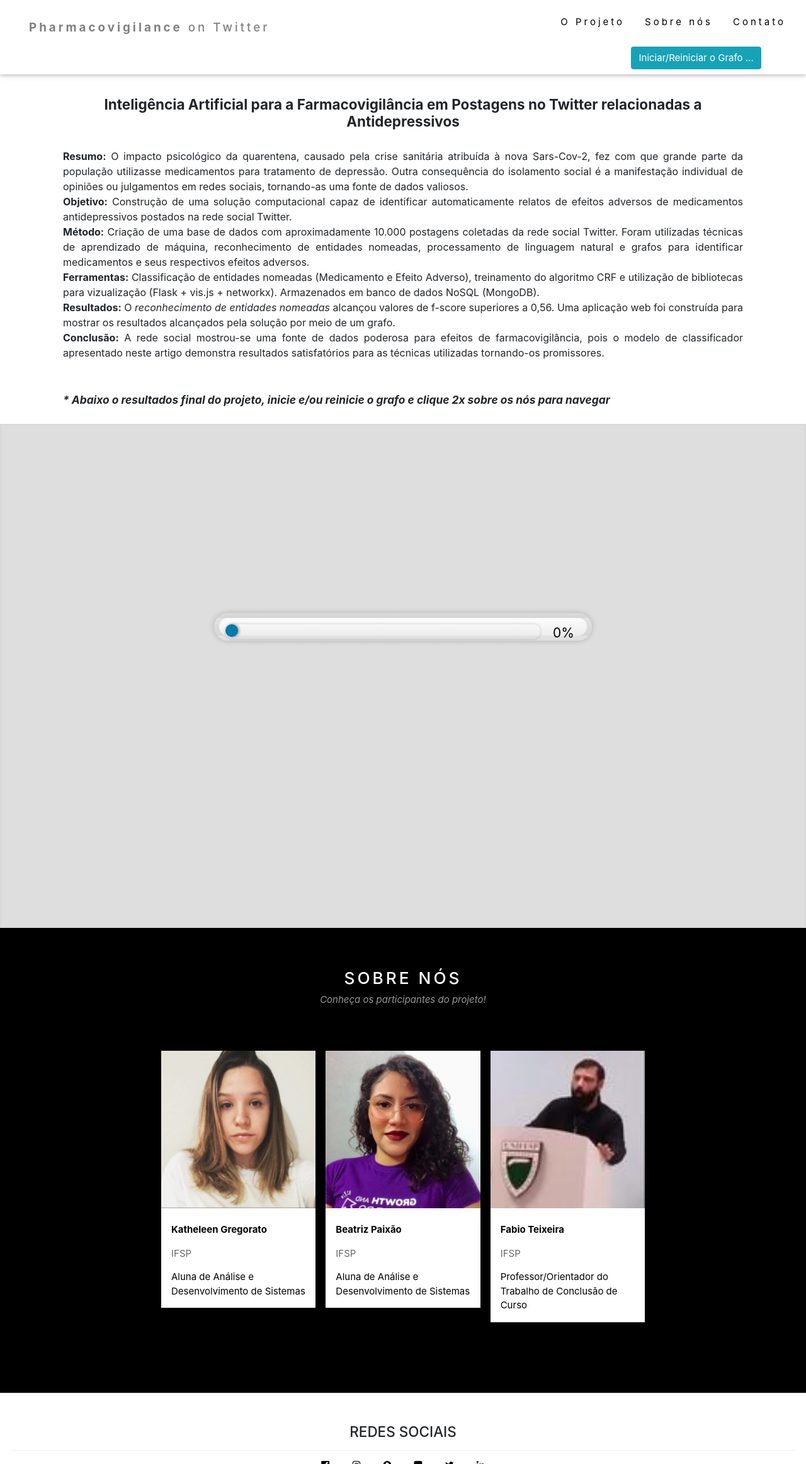
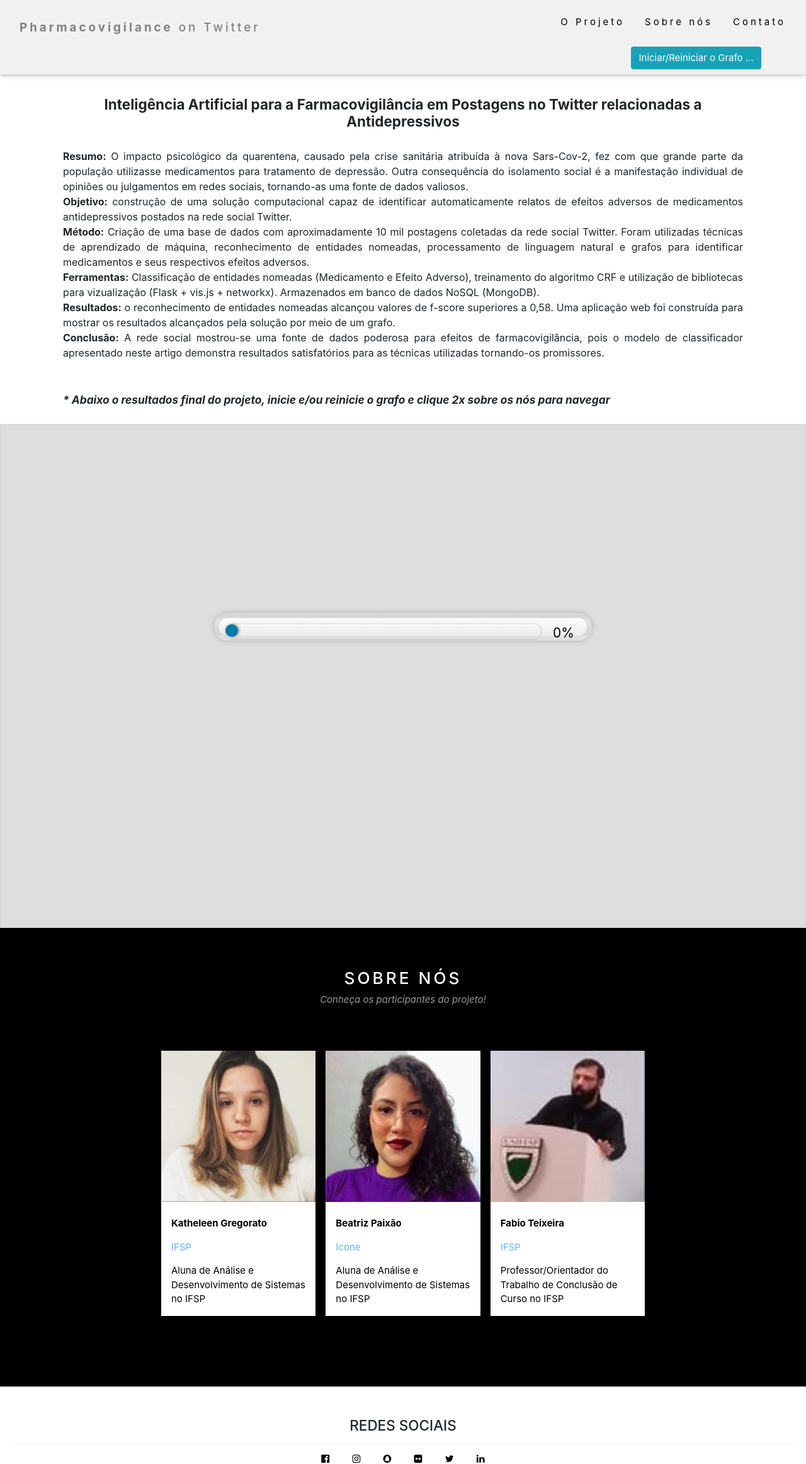
Before and after one commit to Pharmacovigilance-on-Twitter/adr-ner-visualization, a Flask app: page / in a window 1280 px wide. Shown: the top 2324 px of the page at 63% size. Run offline with Flask 2, Linux system fonts and the light colour scheme; some libraries are stand-ins or nearby versions; some web fonts are replaced.

Commit message:
update 21-08 3.0

```diff
--- a/templates/layouts/index.html
+++ b/templates/layouts/index.html
@@ -29,7 +29,7 @@
 <body>
    <!-- Navbar (sit on top) -->
       <div class="w3-top">
-        <div class="w3-bar w3-white w3-wide w3-padding w3-card" >
+        <div class="w3-bar w3-light-grey w3-wide w3-padding w3-card" >
           <a href="#top" id="banner"><h5><b>Pharmacovigilance</b> on Twitter</a></h5>
           <!-- Float links to the right. Hide them on small screens -->
           <div class="w3-right w3-hide-small">
@@ -54,13 +54,10 @@
           </div>
 
           <div>
-          <p style="text-align: justify; margin: 30px 100px 25px 100px; font-size: 12pt;">
-            <b>Resumo:</b>  O impacto psicológico da quarentena, causado pela crise sanitária atribuída à nova Sars-Cov-2, fez com que grande parte da população utilizasse medicamentos para tratamento de depressão. Outra consequência do isolamento social é a manifestação individual de opiniões ou julgamentos em redes sociais, tornando-as uma fonte de dados valiosos.
-            <br><b>Objetivo:</b>  Construção de uma solução computacional capaz de identificar automaticamente relatos de efeitos adversos de medicamentos antidepressivos postados na rede social Twitter.
-            <br><b>Método:</b>  Criação de uma base de dados com aproximadamente 10.000 postagens coletadas da rede social Twitter. Foram utilizadas técnicas de aprendizado de máquina, reconhecimento de entidades nomeadas, processamento de linguagem natural e grafos para identificar medicamentos e seus respectivos efeitos adversos.
-            <br> <b>Ferramentas:</b> Classificação de entidades nomeadas (Medicamento e Efeito Adverso), treinamento do algoritmo CRF e utilização de bibliotecas para vizualização (Flask + vis.js + networkx). Armazenados em banco de dados NoSQL (MongoDB).
-            <br><b>Resultados:</b>  O <i>reconhecimento de entidades nomeadas</i> alcançou valores de f-score superiores a 0,56. Uma aplicação web foi construída para mostrar os resultados alcançados pela solução por meio de um grafo.
-            <br><b>Conclusão:</b>  A rede social mostrou-se uma fonte de dados poderosa para efeitos de farmacovigilância, pois o modelo de classificador apresentado neste artigo demonstra resultados satisfatórios para as técnicas utilizadas tornando-os promissores.
+            <p style="text-align: justify; margin: 30px 100px 25px 100px; font-size: 12pt;">
+              <b>Resumo:</b> O impacto psicológico da quarentena, causado pela crise sanitária atribuída à nova Sars-Cov-2, fez com que grande parte da população utilizasse medicamentos para tratamento de depressão. Outra consequência do isolamento social é a manifestação individual de opiniões ou julgamentos em redes sociais, tornando-as uma fonte de dados valiosos. <br><b>Objetivo:</b> construção de uma solução computacional capaz de identificar automaticamente relatos de efeitos adversos de medicamentos antidepressivos postados na rede social Twitter. <br><b>Método:</b> Criação de uma base de dados com aproximadamente 10 mil postagens coletadas da rede social Twitter. Foram utilizadas técnicas de aprendizado de máquina, reconhecimento de entidades nomeadas, processamento de linguagem natural e grafos para identificar medicamentos e seus respectivos efeitos adversos.
+              <br> <b>Ferramentas:</b> Classificação de entidades nomeadas (Medicamento e Efeito Adverso), treinamento do algoritmo CRF e utilização de bibliotecas para vizualização (Flask + vis.js + networkx). Armazenados em banco de dados NoSQL (MongoDB).
+              <br><b>Resultados:</b> o  reconhecimento de entidades nomeadas alcançou valores de f-score superiores a 0,58. Uma aplicação web foi construída para mostrar os resultados alcançados pela solução por meio de um grafo. <br><b>Conclusão:</b> A rede social mostrou-se uma fonte de dados poderosa para efeitos de farmacovigilância, pois o modelo de classificador apresentado neste artigo demonstra resultados satisfatórios para as técnicas utilizadas tornando-os promissores.
             </p>
         </div>
         <div>
@@ -94,17 +91,18 @@
 
                   <div class="w3-container w3-white"><br>
                     <p><b>Katheleen Gregorato</b></p>
-                    <p class="w3-opacity">IFSP</p>
-                    <p>Aluna de Análise e Desenvolvimento de Sistemas</p>
+                    <a href="https://ptb.ifsp.edu.br/" target="_blank"><p class="w3-opacity">IFSP</p></a>
+                    <p>Aluna de Análise e Desenvolvimento de Sistemas no IFSP</p>
 
                 </div>
                 </div>
                 <div class="w3-third w3-margin-bottom">
                   <img id="integrante2" src="../static/images/integrante2.jpg" alt="Beatriz Paixão" style="width:100%" class="w3-hover-opacity">
                   <div class="w3-container w3-white"><br>
-                    <p><b>Beatriz Paixão</b></p>
-                    <p class="w3-opacity">IFSP</p>
-                    <p>Aluna de Análise e Desenvolvimento de Sistemas</p>
+                    <p><b>Beatriz Paixão</b><br>
+                      <a href="https://ptb.ifsp.edu.br/" target="_blank"><p class="w3-opacity">Icone</p></a>
+                    </p>
+                    <p>Aluna de Análise e Desenvolvimento de Sistemas no IFSP</p>
 
                   </div>
                 </div>
@@ -112,8 +110,8 @@
                   <img id="integrante3" src="../static/images/integrante3.jpg" alt="Fabio Teixeira" style="width:100%" class="w3-hover-opacity">
                   <div class="w3-container w3-white"><br>
                     <p><b>Fabio Teixeira</b></p>
-                    <p class="w3-opacity">IFSP</p>
-                    <p>Professor/Orientador do Trabalho de Conclusão de Curso</p>
+                    <a href="https://ptb.ifsp.edu.br/" target="_blank"><p class="w3-opacity">IFSP</p></a>
+                    <p>Professor/Orientador do Trabalho de Conclusão de Curso no IFSP</p>
 
                   </div>
                 </div>
--- a/templates/static/css/style.css
+++ b/templates/static/css/style.css
@@ -14,7 +14,7 @@ body {
 }
 
 #banner {
-    margin: 10px;
+    margin: 5px;
     margin-top: 25px;
     float: left;
 }
@@ -37,18 +37,17 @@ body {
 }
 
 img#integrante1 {
-    width: 200px;
-    height: 250px;
-
+    width: 190px;
+    height: 240px;
 }
 img#integrante2 {
-    width: 200px;
-    height: 250px;
+    width: 190px;
+    height: 240px;
 
 }
 img#integrante3{
-    width: 200px;
-    height: 250px;
+    width: 190px;
+    height: 240px;
 }
 
 #mynetwork {
```
Also changed, not shown: templates/static/images/integrante2.jpg.
